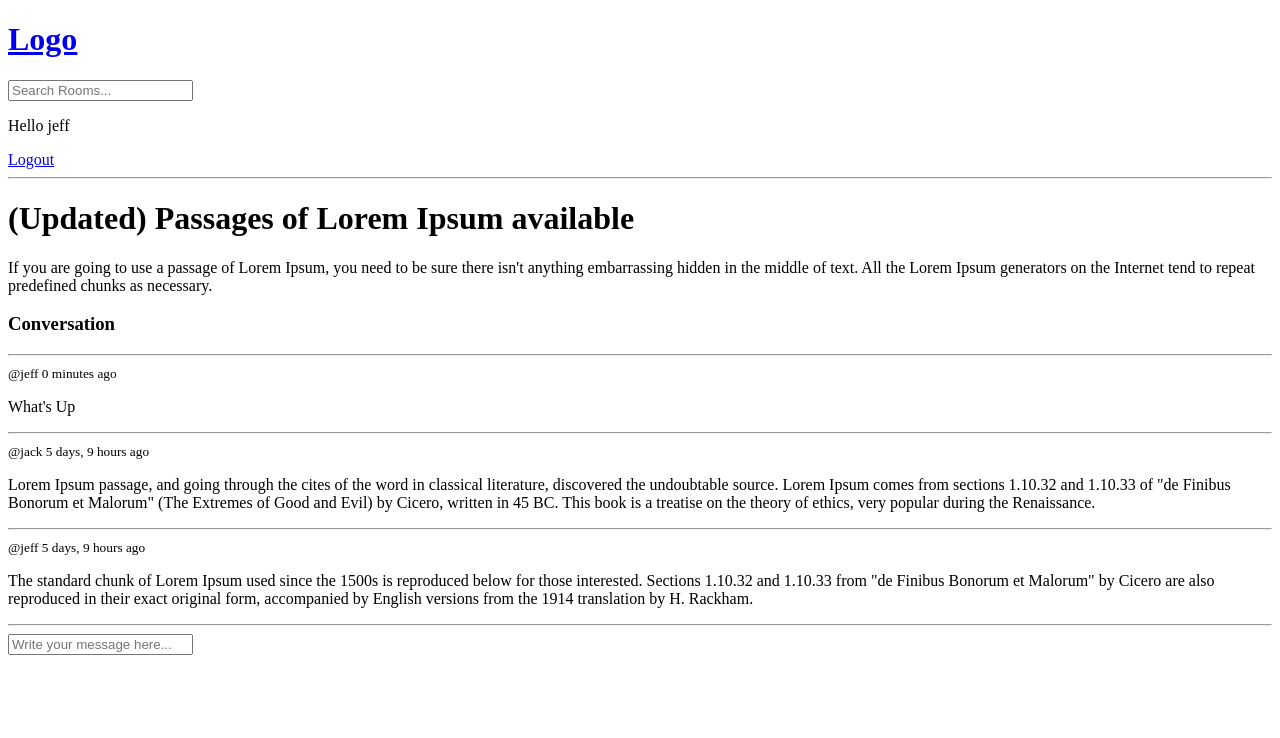
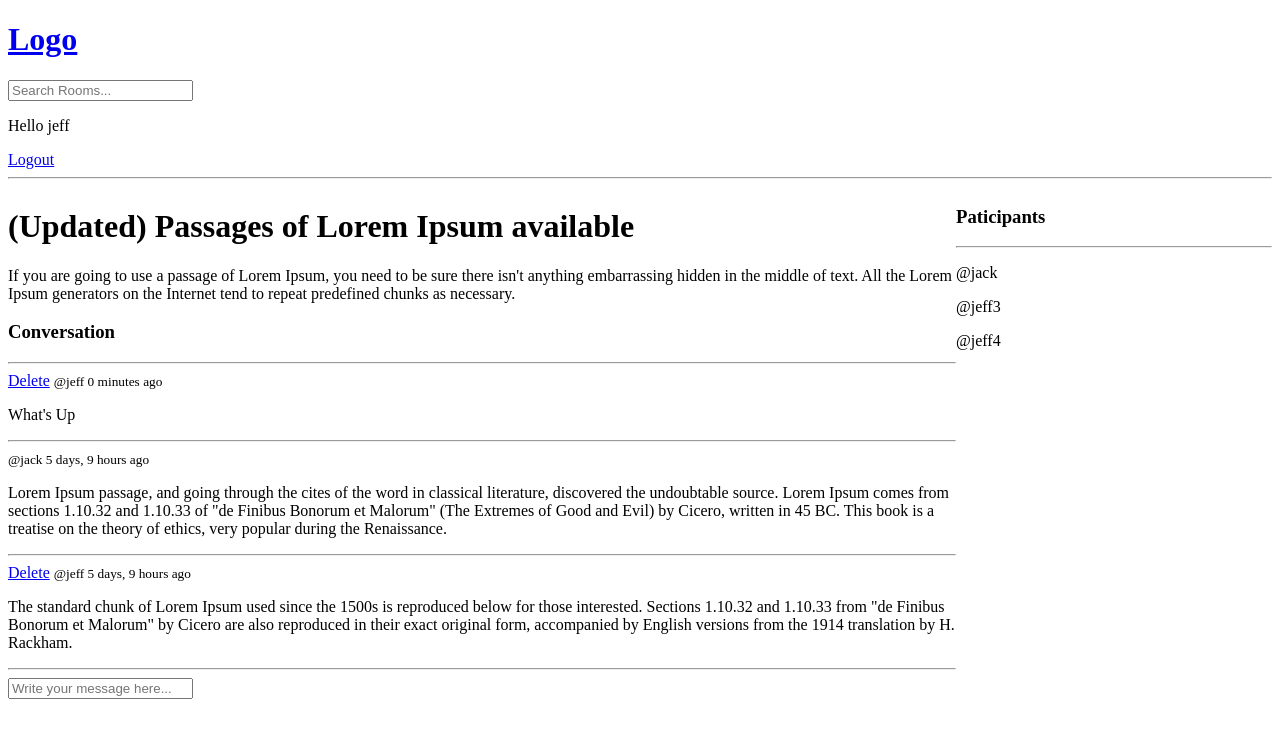
Before and after one commit to jeffmlazo/studybud, a Django app: page /room/3/ in a window 1280 px wide. Shown: the top 738 px of the page. Run offline with Django 4.2, Linux system fonts and the light colour scheme; a user stored in the database is signed in; data comes from the database, SQL or seed files in the repository; both versions use the stored data as it was after the commit.

Commit message:
Add delete message functionality per user

```diff
--- a/base/models.py
+++ b/base/models.py
@@ -17,7 +17,7 @@ class Room(models.Model):
     name = models.CharField(max_length=200)
     description = models.TextField(
         null=True, blank=True)  # This field can't be blank
-    # participants =
+    participants = models.ManyToManyField(User, related_name='participants', blank=True)
     # Takes a snapshot everytime the model is called
     updated = models.DateTimeField(auto_now=True)
     # Takes a snapshot once only or if this instance is created in initial
--- a/base/templates/base/room.html
+++ b/base/templates/base/room.html
@@ -1,7 +1,15 @@
 {% extends 'main.html' %}
 
 {% block content %}
+<style>
+    .room-container {
+        display: grid;
+        grid-template-columns: 3fr 1fr;
+    }
+</style>
 
+<div class="room-container">
+    <div>
         <h1>{{room.name}}</h1>
 
         <p>{{room.description}}</p>
@@ -11,6 +19,9 @@
             <hr>
             {% for message in room_messages %}
             <div>
+                {% if request.user == message.user %}
+                <a href="{% url 'delete-message' message.id %}">Delete</a>
+                {% endif %}
                 <small>@{{message.user}} {{message.created|timesince}} ago</small>
                 <p>{{message.body}}</p>
                 <hr>
@@ -26,4 +37,17 @@
             </form>
         </div>
         {% endif %}
+    </div>
+
+    <div>
+        <h3>Paticipants</h3>
+        <hr>
+
+        {% for user in participants %}
+        <div>
+            <p>@{{user.username}}</p>
+        </div>
+        {% endfor %}
+    </div>
+</div>
 {% endblock content %}
--- a/base/urls.py
+++ b/base/urls.py
@@ -10,4 +10,5 @@ urlpatterns = [
     path('create-room/', views.createRoom, name="create-room"),
     path('update-room/<str:pk>', views.updateRoom, name="update-room"),
     path('delete-room/<str:pk>', views.deleteRoom, name="delete-room"),
+    path('delete-message/<str:pk>', views.deleteMessage, name="delete-message"),
 ]
--- a/base/views.py
+++ b/base/views.py
@@ -89,7 +89,7 @@ def room(request, pk):
     NOTE: That the message is in the lowercase format
     """
     room_messages = room.message_set.all().order_by('-created')
-
+    participants = room.participants.all()
     if request.method == 'POST':
         # This method will create or update the value of the field
         message = Message.objects.create(
@@ -97,9 +97,11 @@ def room(request, pk):
             room=room,
             body=request.POST.get('body')
         )
+        room.participants.add(request.user)
         return redirect('room', pk=room.id)
 
-    context = {'room': room, 'room_messages': room_messages}
+    context = {'room': room, 'room_messages': room_messages,
+               'participants': participants}
     return render(request, 'base/room.html', context)
 
 
@@ -145,3 +147,15 @@ def deleteRoom(request, pk):
         room.delete()
         return redirect('home')
     return render(request, 'base/delete.html', {'object': room})
+
+@login_required(login_url='login')
+def deleteMessage(request, pk):
+    message = Message.objects.get(id=pk)
+
+    if request.user != message.user:
+        return HttpResponse('You are not allowed here!!')
+
+    if request.method == 'POST':
+        message.delete()
+        return redirect('home')
+    return render(request, 'base/delete.html', {'object': message})
```
Also changed, not shown: base/migrations/0003_alter_room_options_room_participants.py (added), db.sqlite3. Lines whose indentation alone changed are shown as unchanged.
